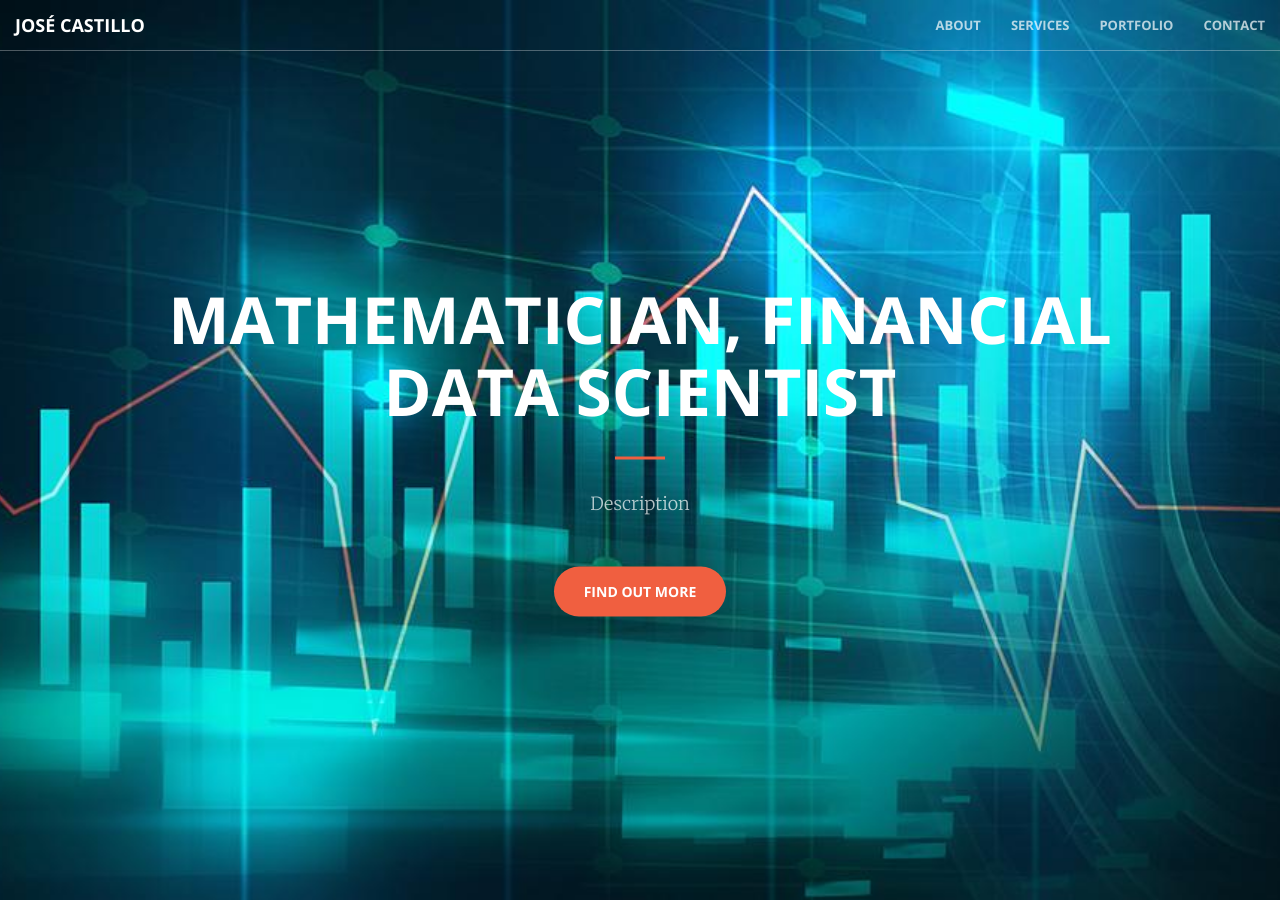
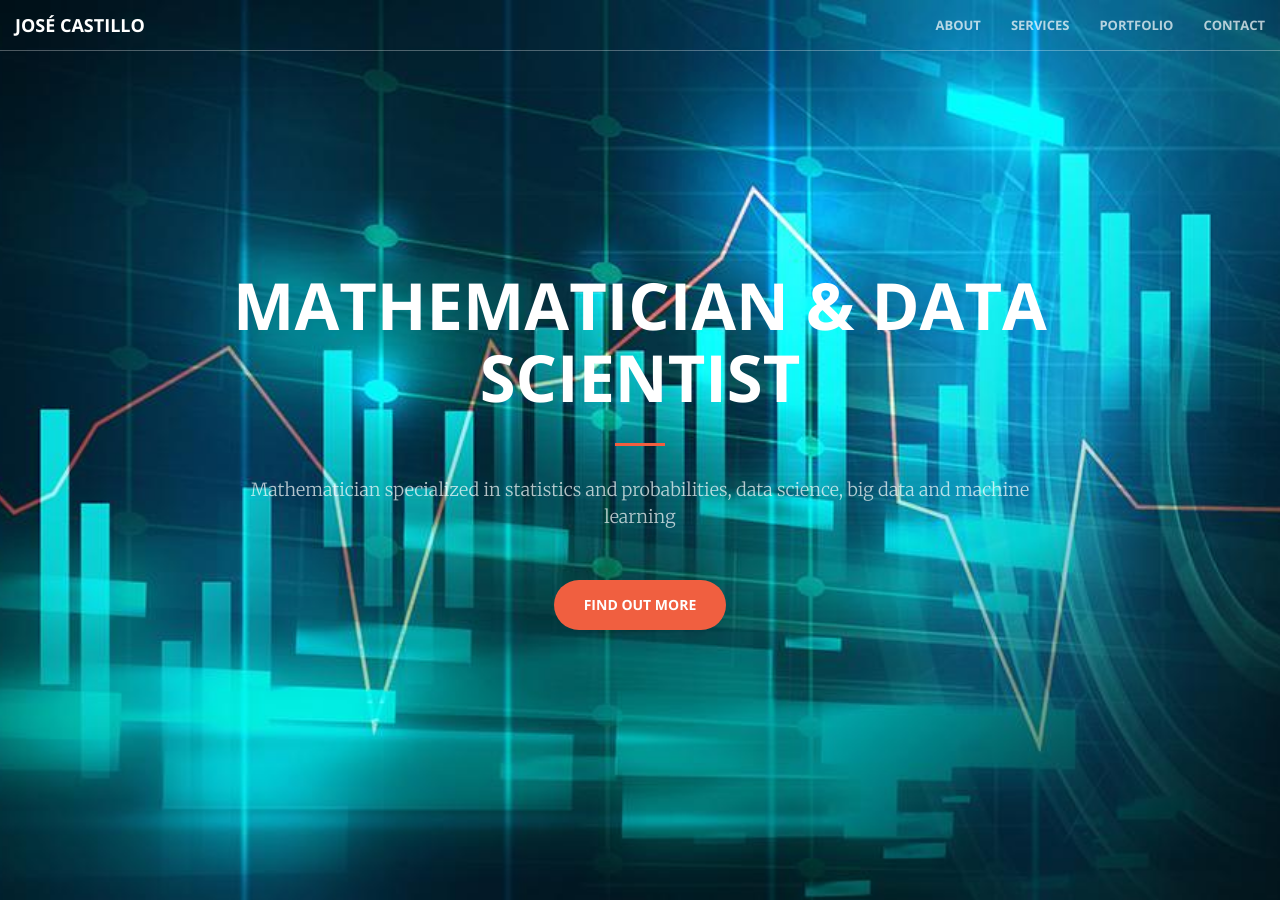
Before and after one commit to ja-castillo25/ja-castillo25.github.io, a Jekyll site: the page built from index.html, in a window 1280 px wide and 900 px high. Built offline with Jekyll 4.4.1, drawn with Linux system fonts in a browser that asks for light colours.

Commit message:
cambios descripcion header

```diff
--- a/_includes/header.html
+++ b/_includes/header.html
@@ -1,9 +1,9 @@
 <header>
     <div class="header-content">
         <div class="header-content-inner">
-            <h1>Mathematician, Financial Data Scientist</h1>
+            <h1>Mathematician &#38; Data Scientist</h1>
             <hr>
-            <p>Description</p>
+            <p>Mathematician specialized in statistics and probabilities, data science, big data and machine learning</p>
             <a href="#about" class="btn btn-primary btn-xl page-scroll">Find Out More</a>
         </div>
     </div>
```
